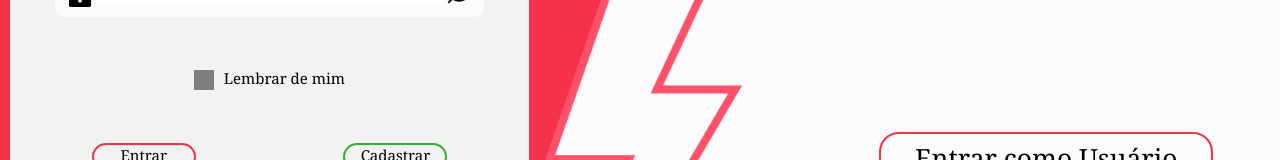
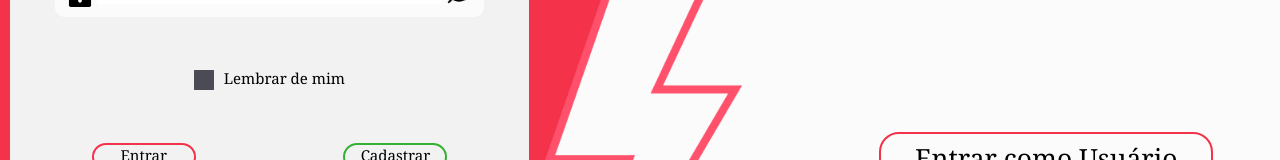
Before and after one commit to equipedevo/API_2_FRONT, a React (Create React App) app in the folder hermez/: page / in a window 1280 px wide. Shown: the part 240-400 px from the top of the page. Built offline with nearby package versions, Linux system fonts and the light colour scheme.

Commit message:
T12 - Acrescentei a cor Cinza Escuro e alterei o nome do anterior para Cinza Normal

```diff
--- a/hermez/src/App.css
+++ b/hermez/src/App.css
@@ -8,7 +8,8 @@
   /* CORES */
   --branco:#FBFBFB;
   --cinzaClaro: #F2F2F2;
-  --cinzaEscuro: #7D7D7D;
+  --cinzaPadrao: #7D7D7D;
+  --cinzaEscuro: #4B4B55;
   --preto:#000000;
   --vermelho:#F4324A;
   --verdeClaro:#34B132;
```
